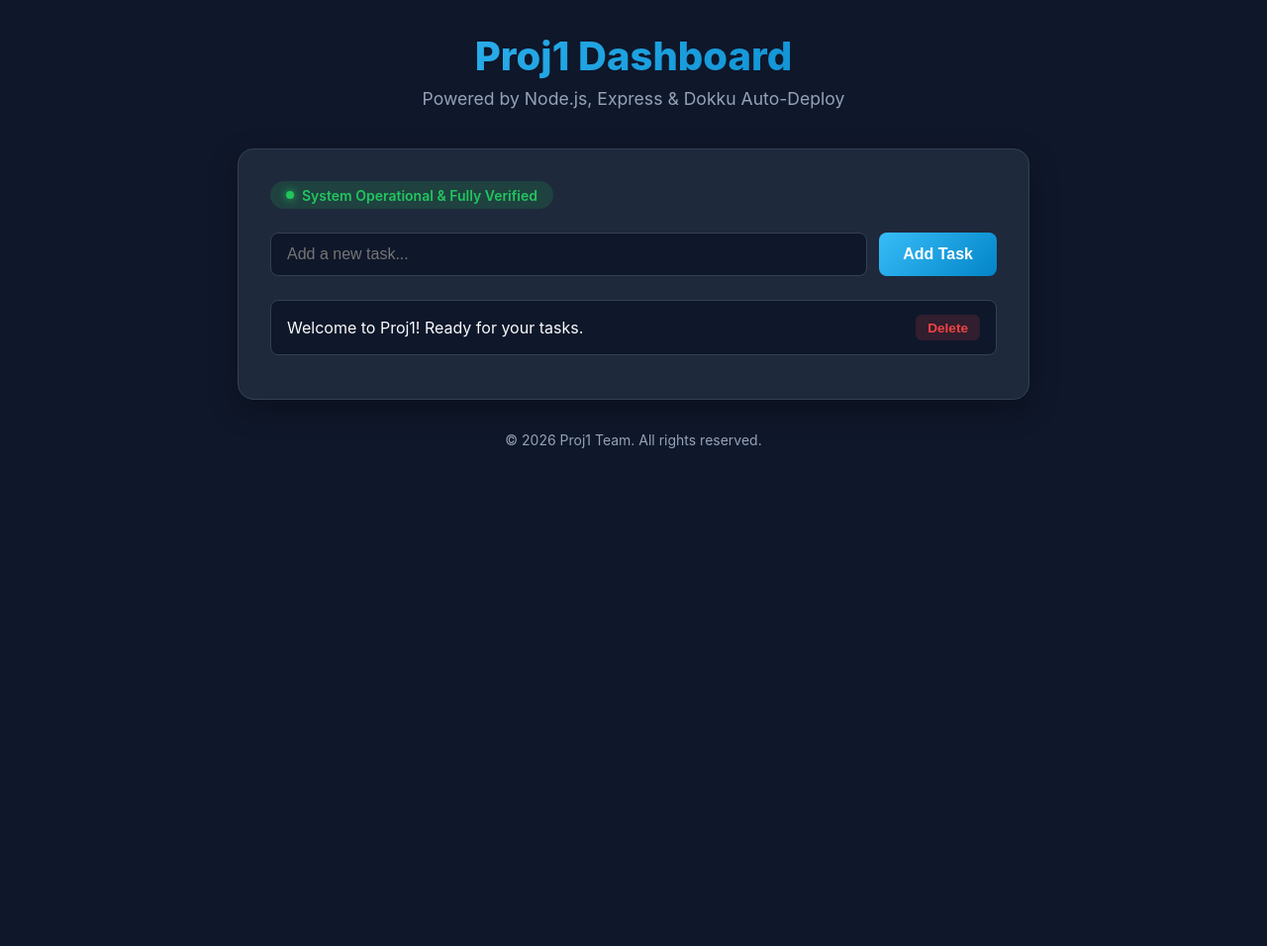
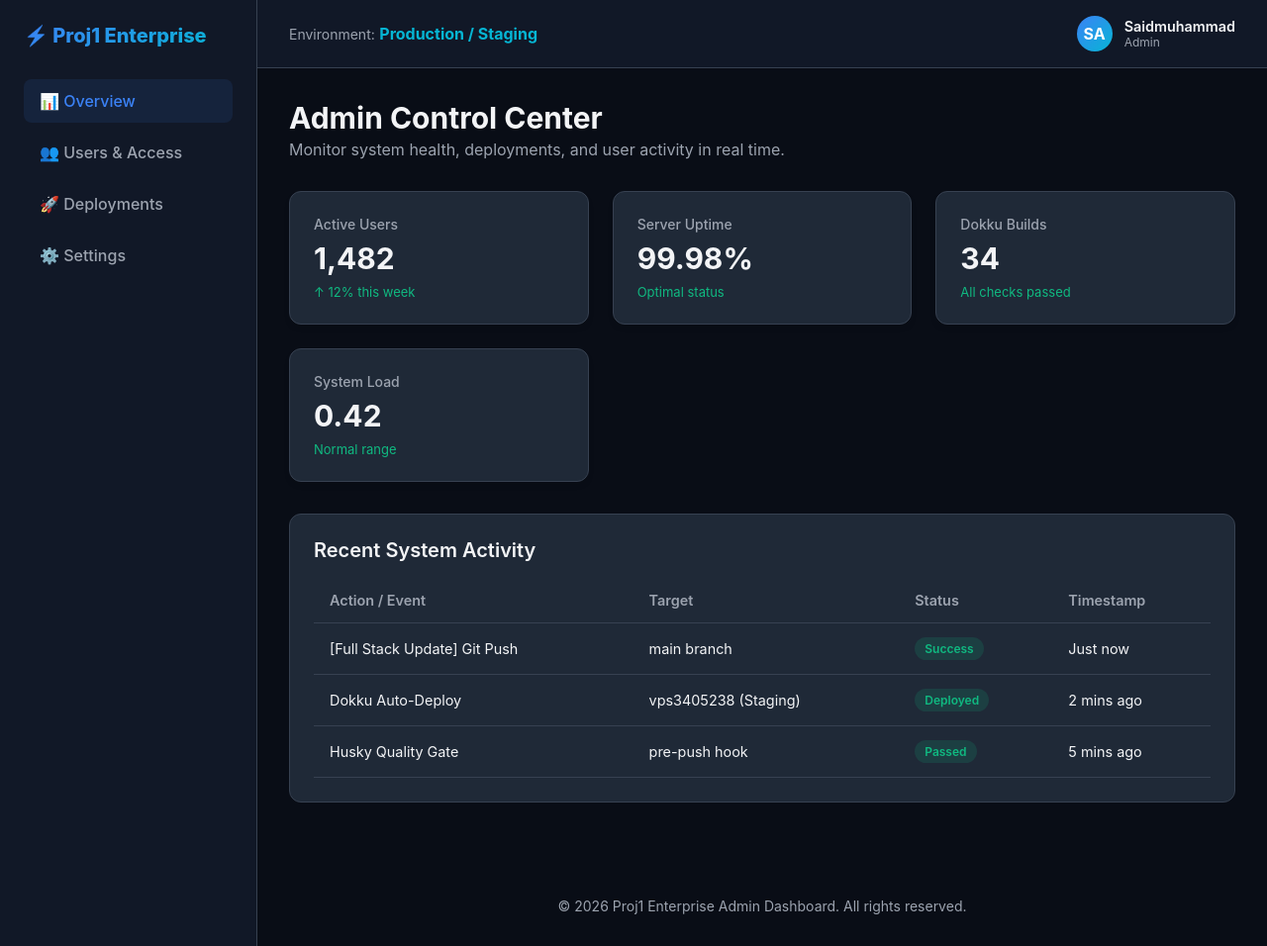
Before and after one commit to saidmuhammad1/proj1, a website: page index.html in a window 1280 px wide. Shown: the whole page at 99% size. Before the commit the page ends 800 px from the top, so only its background shows below. Drawn offline with Linux system fonts and the light colour scheme.

Commit message:
feat: overhaul main page into an elegant enterprise admin dashboard

```diff
--- a/index.html
+++ b/index.html
@@ -3,200 +3,288 @@
 <head>
     <meta charset="UTF-8">
     <meta name="viewport" content="width=device-width, initial-scale=1.0">
-    <title>Proj1 Dashboard & Todo App</title>
+    <title>Proj1 Enterprise Admin Dashboard</title>
     <style>
         :root {
-            --bg-primary: #0f172a;
-            --bg-card: #1e293b;
-            --accent-color: #38bdf8;
-            --accent-gradient: linear-gradient(135deg, #38bdf8 0%, #0284c7 100%);
-            --text-main: #f8fafc;
-            --text-muted: #94a3b8;
-            --border-color: #334155;
-            --success: #22c55e;
+            --bg-main: #090d16;
+            --bg-sidebar: #111827;
+            --bg-card: #1f2937;
+            --border-color: #374151;
+            --accent-blue: #3b82f6;
+            --accent-cyan: #06b6d4;
+            --accent-gradient: linear-gradient(135deg, #3b82f6 0%, #06b6d4 100%);
+            --text-main: #f3f4f6;
+            --text-muted: #9ca3af;
+            --success: #10b981;
+            --warning: #f59e0b;
         }
         * { box-sizing: border-box; margin: 0; padding: 0; }
         body {
             font-family: -apple-system, BlinkMacSystemFont, "Segoe UI", Roboto, Helvetica, Arial, sans-serif;
-            background-color: var(--bg-primary);
+            background-color: var(--bg-main);
             color: var(--text-main);
+            display: flex;
             min-height: 100vh;
+        }
+        /* Sidebar */
+        aside {
+            width: 260px;
+            background-color: var(--bg-sidebar);
+            border-right: 1px solid var(--border-color);
             display: flex;
             flex-direction: column;
-            align-items: center;
-            padding: 2rem 1rem;
+            padding: 1.5rem;
         }
-        .container {
-            width: 100%;
-            max-width: 800px;
-        }
-        header {
-            text-align: center;
-            margin-bottom: 2.5rem;
-        }
-        header h1 {
-            font-size: 2.5rem;
+        .logo {
+            font-size: 1.25rem;
             font-weight: 800;
             background: var(--accent-gradient);
             -webkit-background-clip: text;
             -webkit-text-fill-color: transparent;
+            margin-bottom: 2rem;
+            display: flex;
+            align-items: center;
+            gap: 0.5rem;
+        }
+        .nav-links {
+            list-style: none;
+            display: flex;
+            flex-direction: column;
+            gap: 0.5rem;
+        }
+        .nav-links a {
+            color: var(--text-muted);
+            text-decoration: none;
+            padding: 0.75rem 1rem;
+            border-radius: 8px;
+            font-weight: 500;
+            display: flex;
+            align-items: center;
+            gap: 0.75rem;
+            transition: all 0.2s;
+        }
+        .nav-links a.active, .nav-links a:hover {
+            background: rgba(59, 130, 246, 0.1);
+            color: var(--accent-blue);
+        }
+        /* Main Content */
+        main {
+            flex: 1;
+            display: flex;
+            flex-direction: column;
+            overflow-y: auto;
+        }
+        topbar {
+            background-color: var(--bg-sidebar);
+            border-bottom: 1px solid var(--border-color);
+            padding: 1rem 2rem;
+            display: flex;
+            justify-content: space-between;
+            align-items: center;
+        }
+        .user-profile {
+            display: flex;
+            align-items: center;
+            gap: 0.75rem;
+        }
+        .avatar {
+            width: 36px;
+            height: 36px;
+            background: var(--accent-gradient);
+            border-radius: 50%;
+            display: flex;
+            align-items: center;
+            justify-content: center;
+            font-weight: 700;
+            color: white;
+        }
+        .content-body {
+            padding: 2rem;
+            max-width: 1200px;
+            width: 100%;
+            margin: 0 auto;
+        }
+        .page-header {
+            margin-bottom: 2rem;
+        }
+        .page-header h1 {
+            font-size: 1.875rem;
+            font-weight: 700;
+            margin-bottom: 0.25rem;
+        }
+        .page-header p {
+            color: var(--text-muted);
+        }
+        /* Stats Grid */
+        .stats-grid {
+            display: grid;
+            grid-template-columns: repeat(auto-fit, minmax(240px, 1fr));
+            gap: 1.5rem;
+            margin-bottom: 2rem;
+        }
+        .stat-card {
+            background-color: var(--bg-card);
+            border: 1px solid var(--border-color);
+            border-radius: 12px;
+            padding: 1.5rem;
+            box-shadow: 0 4px 6px -1px rgba(0,0,0,0.1);
+        }
+        .stat-card h3 {
+            color: var(--text-muted);
+            font-size: 0.875rem;
+            font-weight: 500;
             margin-bottom: 0.5rem;
         }
-        header p {
-            color: var(--text-muted);
-            font-size: 1.1rem;
+        .stat-card .value {
+            font-size: 1.875rem;
+            font-weight: 700;
+            margin-bottom: 0.5rem;
         }
+        .stat-card .trend {
+            font-size: 0.8125rem;
+            color: var(--success);
+        }
+        /* Tables & Sections */
         .card {
             background-color: var(--bg-card);
             border: 1px solid var(--border-color);
-            border-radius: 16px;
-            padding: 2rem;
-            box-shadow: 0 10px 30px rgba(0, 0, 0, 0.3);
+            border-radius: 12px;
+            padding: 1.5rem;
             margin-bottom: 2rem;
         }
-        .status-badge {
-            display: inline-flex;
-            align-items: center;
-            gap: 0.5rem;
-            background: rgba(34, 197, 94, 0.15);
-            color: var(--success);
-            padding: 0.35rem 1rem;
+        .card h2 {
+            font-size: 1.25rem;
+            font-weight: 600;
+            margin-bottom: 1rem;
+        }
+        table {
+            width: 100%;
+            border-collapse: collapse;
+            text-align: left;
+        }
+        th, td {
+            padding: 0.875rem 1rem;
+            border-bottom: 1px solid var(--border-color);
+            font-size: 0.9rem;
+        }
+        th {
+            color: var(--text-muted);
+            font-weight: 600;
+        }
+        .badge {
+            display: inline-block;
+            padding: 0.25rem 0.625rem;
             border-radius: 9999px;
-            font-size: 0.875rem;
+            font-size: 0.75rem;
             font-weight: 600;
-            margin-bottom: 1.5rem;
         }
-        .status-dot {
-            width: 8px;
-            height: 8px;
-            background-color: var(--success);
-            border-radius: 50%;
-            box-shadow: 0 0 8px var(--success);
-        }
-        .todo-input-group {
-            display: flex;
-            gap: 0.75rem;
-            margin-bottom: 1.5rem;
-        }
-        input[type="text"] {
-            flex: 1;
-            background: #0f172a;
-            border: 1px solid var(--border-color);
-            border-radius: 8px;
-            padding: 0.75rem 1rem;
-            color: var(--text-main);
-            font-size: 1rem;
-            outline: none;
-            transition: border-color 0.2s;
-        }
-        input[type="text"]:focus {
-            border-color: var(--accent-color);
-        }
-        button {
-            background: var(--accent-gradient);
-            color: white;
-            border: none;
-            border-radius: 8px;
-            padding: 0.75rem 1.5rem;
-            font-size: 1rem;
-            font-weight: 600;
-            cursor: pointer;
-            transition: opacity 0.2s, transform 0.1s;
-        }
-        button:hover {
-            opacity: 0.9;
-        }
-        button:active {
-            transform: scale(0.98);
-        }
-        ul {
-            list-style: none;
-        }
-        li {
-            background: #0f172a;
-            border: 1px solid var(--border-color);
-            padding: 0.875rem 1rem;
-            border-radius: 8px;
-            display: flex;
-            justify-content: space-between;
-            align-items: center;
-            margin-bottom: 0.75rem;
-            animation: fadeIn 0.3s ease;
-        }
-        @keyframes fadeIn {
-            from { opacity: 0; transform: translateY(-5px); }
-            to { opacity: 1; transform: translateY(0); }
-        }
-        li span {
-            word-break: break-all;
-        }
-        .delete-btn {
-            background: rgba(239, 68, 68, 0.15);
-            color: #ef4444;
-            border: none;
-            padding: 0.35rem 0.75rem;
-            border-radius: 6px;
-            font-size: 0.85rem;
-            cursor: pointer;
-            transition: background 0.2s;
-        }
-        .delete-btn:hover {
-            background: rgba(239, 68, 68, 0.3);
-        }
+        .badge.active { background: rgba(16, 185, 129, 0.15); color: var(--success); }
+        .badge.pending { background: rgba(245, 158, 11, 0.15); color: var(--warning); }
+
         footer {
             text-align: center;
             color: var(--text-muted);
             font-size: 0.875rem;
+            padding: 2rem 0;
             margin-top: auto;
         }
     </style>
 </head>
 <body>
-    <div class="container">
-        <header>
-            <h1>Proj1 Dashboard</h1>
-            <p>Powered by Node.js, Express & Dokku Auto-Deploy</p>
-        </header>
+    <aside>
+        <div class="logo">
+            ⚡ Proj1 Enterprise
+        </div>
+        <ul class="nav-links">
+            <li><a href="#" class="active">📊 Overview</a></li>
+            <li><a href="#">👥 Users & Access</a></li>
+            <li><a href="#">🚀 Deployments</a></li>
+            <li><a href="#">⚙️ Settings</a></li>
+        </ul>
+    </aside>
 
-        <div class="card">
-            <div class="status-badge">
-                <div class="status-dot"></div>
-                System Operational & Fully Verified
+    <main>
+        <topbar>
+            <div>
+                <span style="color: var(--text-muted); font-size: 0.875rem;">Environment:</span>
+                <strong style="color: var(--accent-cyan);">Production / Staging</strong>
+            </div>
+            <div class="user-profile">
+                <div class="avatar">SA</div>
+                <div>
+                    <div style="font-weight: 600; font-size: 0.9rem;">Saidmuhammad</div>
+                    <div style="font-size: 0.75rem; color: var(--text-muted);">Admin</div>
+                </div>
+            </div>
+        </topbar>
+
+        <div class="content-body">
+            <div class="page-header">
+                <h1>Admin Control Center</h1>
+                <p>Monitor system health, deployments, and user activity in real time.</p>
             </div>
 
-            <div class="todo-input-group">
-                <input type="text" id="taskInput" placeholder="Add a new task...">
-                <button id="addBtn">Add Task</button>
+            <div class="stats-grid">
+                <div class="stat-card">
+                    <h3>Active Users</h3>
+                    <div class="value">1,482</div>
+                    <div class="trend">↑ 12% this week</div>
+                </div>
+                <div class="stat-card">
+                    <h3>Server Uptime</h3>
+                    <div class="value">99.98%</div>
+                    <div class="trend" style="color: var(--success);">Optimal status</div>
+                </div>
+                <div class="stat-card">
+                    <h3>Dokku Builds</h3>
+                    <div class="value">34</div>
+                    <div class="trend">All checks passed</div>
+                </div>
+                <div class="stat-card">
+                    <h3>System Load</h3>
+                    <div class="value">0.42</div>
+                    <div class="trend">Normal range</div>
+                </div>
             </div>
 
-            <ul id="taskList">
-                <li><span>Welcome to Proj1! Ready for your tasks.</span> <button class="delete-btn" onclick="this.parentElement.remove()">Delete</button></li>
-            </ul>
+            <div class="card">
+                <h2>Recent System Activity</h2>
+                <table>
+                    <thead>
+                        <tr>
+                            <th>Action / Event</th>
+                            <th>Target</th>
+                            <th>Status</th>
+                            <th>Timestamp</th>
+                        </tr>
+                    </thead>
+                    <tbody>
+                        <tr>
+                            <td>[Full Stack Update] Git Push</td>
+                            <td>main branch</td>
+                            <td><span class="badge active">Success</span></td>
+                            <td>Just now</td>
+                        </tr>
+                        <tr>
+                            <td>Dokku Auto-Deploy</td>
+                            <td>vps3405238 (Staging)</td>
+                            <td><span class="badge active">Deployed</span></td>
+                            <td>2 mins ago</td>
+                        </tr>
+                        <tr>
+                            <td>Husky Quality Gate</td>
+                            <td>pre-push hook</td>
+                            <td><span class="badge active">Passed</span></td>
+                            <td>5 mins ago</td>
+                        </tr>
+                    </tbody>
+                </table>
+            </div>
         </div>
 
         <footer>
-            &copy; 2026 Proj1 Team. All rights reserved.
+            &copy; 2026 Proj1 Enterprise Admin Dashboard. All rights reserved.
         </footer>
-    </div>
-
-    <script>
-        const input = document.getElementById('taskInput');
-        const btn = document.getElementById('addBtn');
-        const list = document.getElementById('taskList');
-
-        function addTask() {
-            const val = input.value.trim();
-            if(!val) return;
-            const li = document.createElement('li');
-            li.innerHTML = `<span>${val}</span> <button class="delete-btn" onclick="this.parentElement.remove()">Delete</button>`;
-            list.appendChild(li);
-            input.value = '';
-        }
-
-        btn.addEventListener('click', addTask);
-        input.addEventListener('keypress', (e) => {
-            if(e.key === 'Enter') addTask();
-        });
-    </script>
+    </main>
 </body>
 </html>
```
Also changed, not shown: after.png (added), before.png (added).
